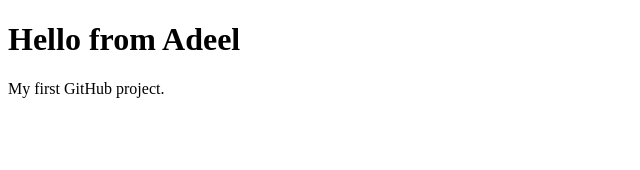
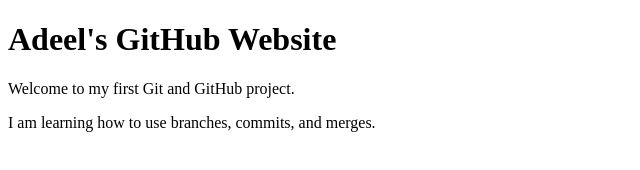
Before and after one commit to AdeelShareef/my-html-project, a plain HTML site: page index.html in a window 1280 px wide. Shown: the whole page, without its empty margins (0-640 px from the left). Drawn offline with Linux system fonts and the light colour scheme.

Commit message:
Update heading on feature

```diff
--- a/index.html
+++ b/index.html
@@ -1,10 +1,17 @@
 <!DOCTYPE html>
-<html>
+<html lang="en">
 <head>
+    <meta charset="UTF-8">
+    <meta name="viewport" content="width=device-width, initial-scale=1.0">
     <title>Adeel's Website</title>
 </head>
 <body>
-    <h1>Hello from Adeel</h1>
-    <p>My first GitHub project.</p>
+
+    <h1>Adeel's GitHub Website</h1>
+
+    <p>Welcome to my first Git and GitHub project.</p>
+
+    <p>I am learning how to use branches, commits, and merges.</p>
+
 </body>
 </html>
```
